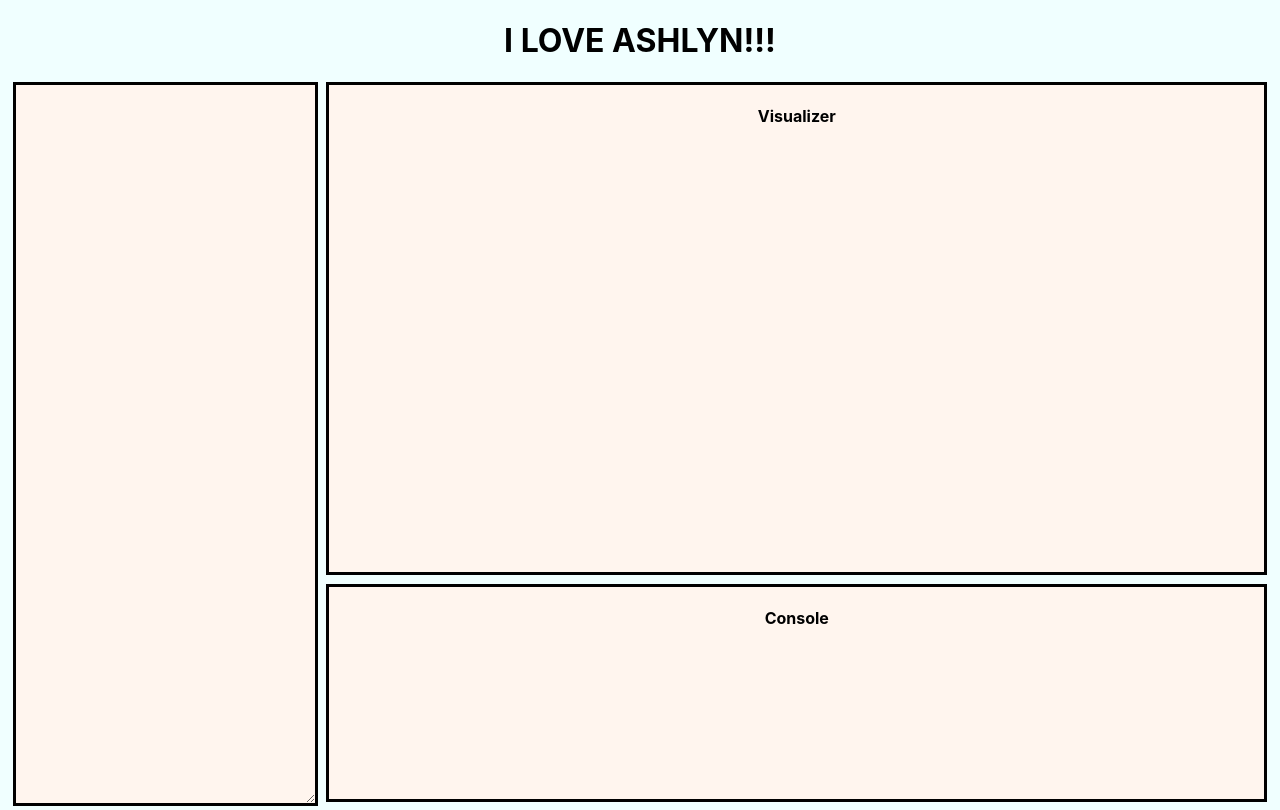
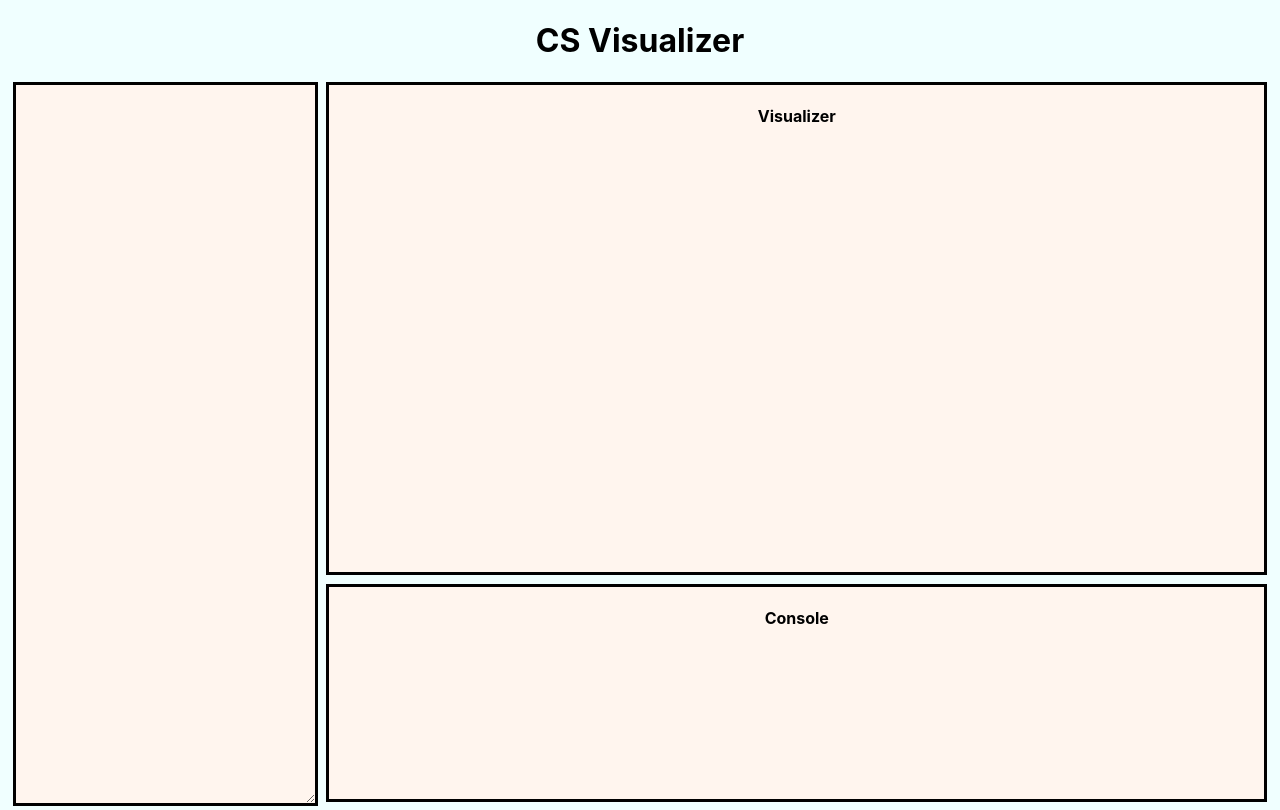
Before and after one commit to ngwatso/cs-visualizer, a React (Create React App) app in the folder visualizer/: page / in a window 1280 px wide. Built offline with nearby package versions, Linux system fonts and the light colour scheme.

Commit message:
updated name

```diff
--- a/visualizer/src/App.js
+++ b/visualizer/src/App.js
@@ -10,7 +10,7 @@ import Visualizer from './components/Visualizer';
 function App() {
 	return (
 		<div className="App">
-			<h1>I LOVE ASHLYN!!!</h1>
+			<h1>CS Visualizer</h1>
 			<div className="main-body">
 				<div className="code-input">
 					<CodeInput />
```
